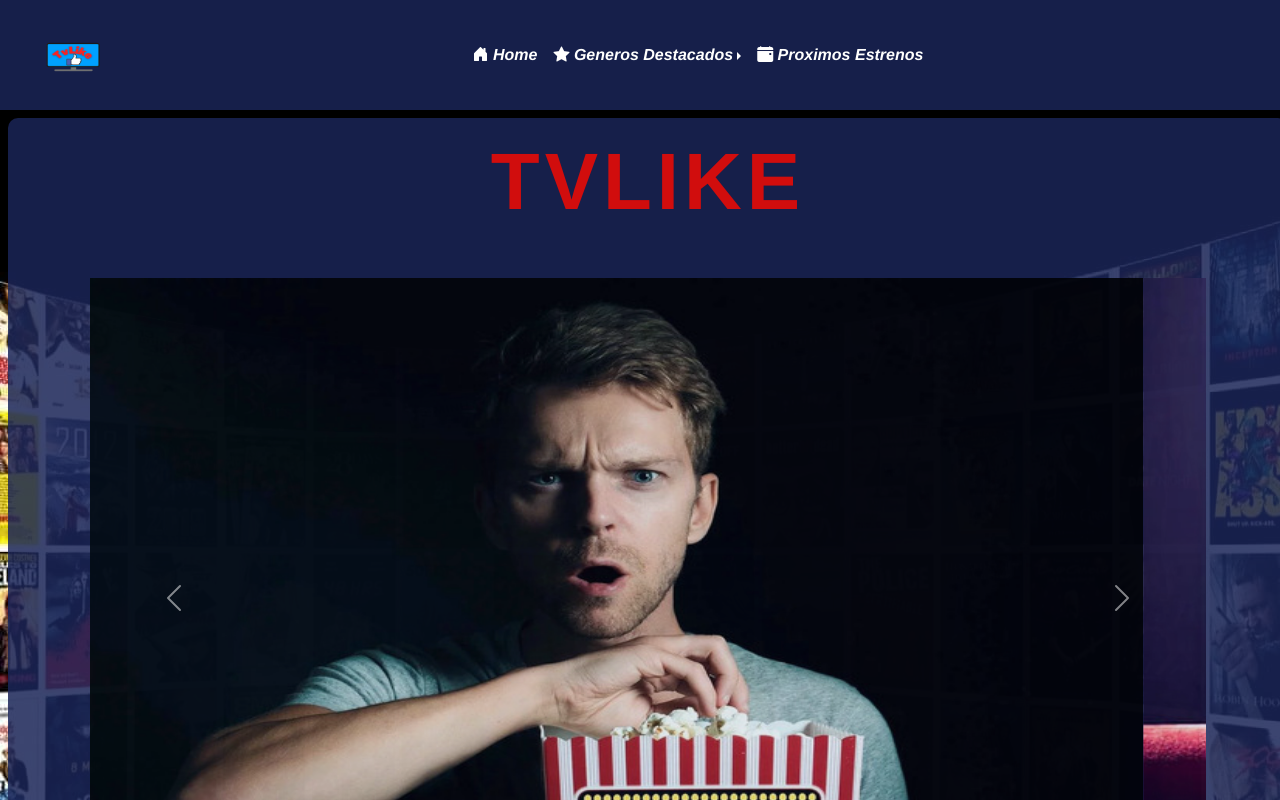
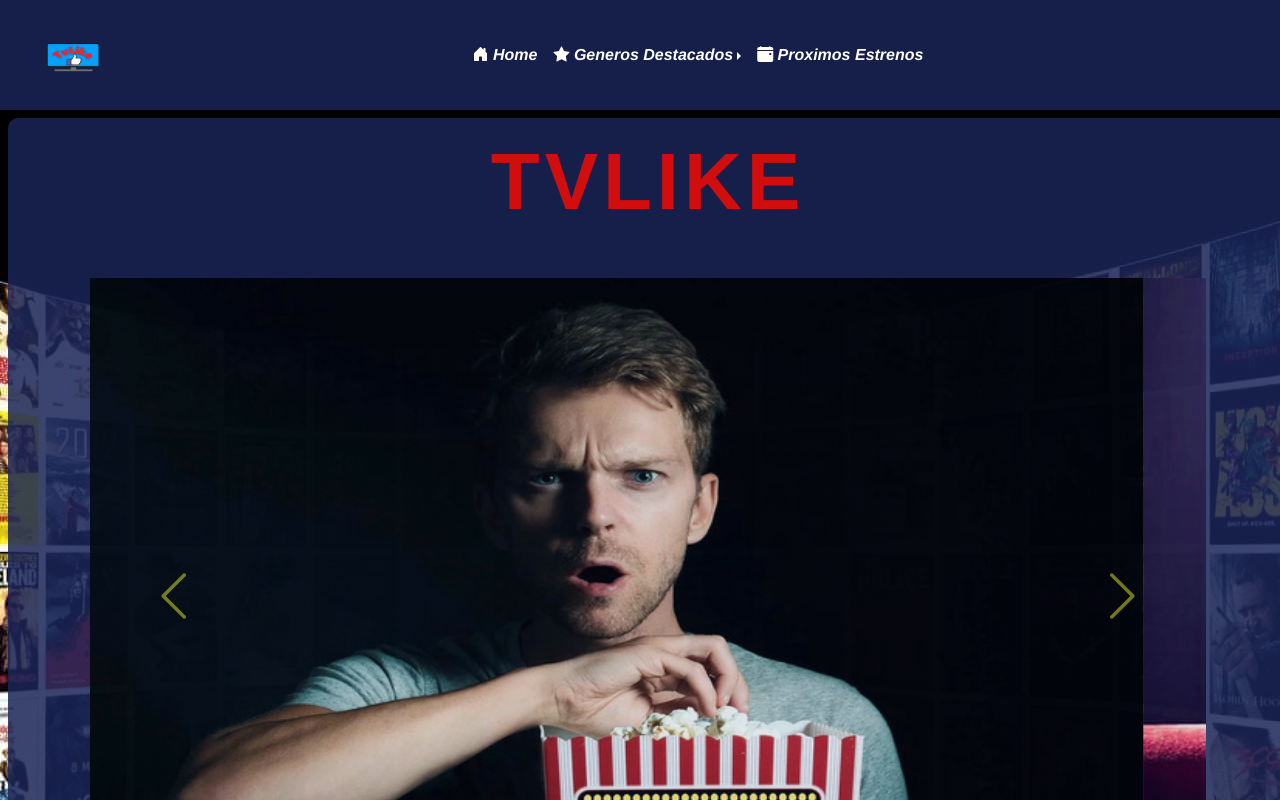
Before and after one commit to aparra67/TvLike-Vue, a Vue app: page / in a window 1280 px wide. Shown: the top 800 px of the page. Built offline with nearby package versions, Linux system fonts and the light colour scheme; no server answers.

Commit message:
Cambiar iconos

```diff
--- a/src/components/CarouselHome.vue
+++ b/src/components/CarouselHome.vue
@@ -34,13 +34,11 @@
       </div>
       <button class="carousel-control-prev" type="button" data-bs-target="#carouselExampleCaptions"
         data-bs-slide="prev">
-        <span class="carousel-control-prev-icon" aria-hidden="true"></span>
-        <span class="visually-hidden">Previous</span>
+        <i class="bi bi-chevron-left icon-control"></i>
       </button>
       <button class="carousel-control-next" type="button" data-bs-target="#carouselExampleCaptions"
         data-bs-slide="next">
-        <span class="carousel-control-next-icon" aria-hidden="true"></span>
-        <span class="visually-hidden">Next</span>
+        <i class="bi bi-chevron-right icon-control"></i>
       </button>
     </div>
   </div>
@@ -60,4 +58,10 @@
     color: white;
     font-weight: bold;
   }
+  .icon-control {
+    color: rgb(233, 236, 28) !important;
+    width: 4rem;
+    height: auto;
+    font-size: 3.5rem;
+  }
 </style>
```
